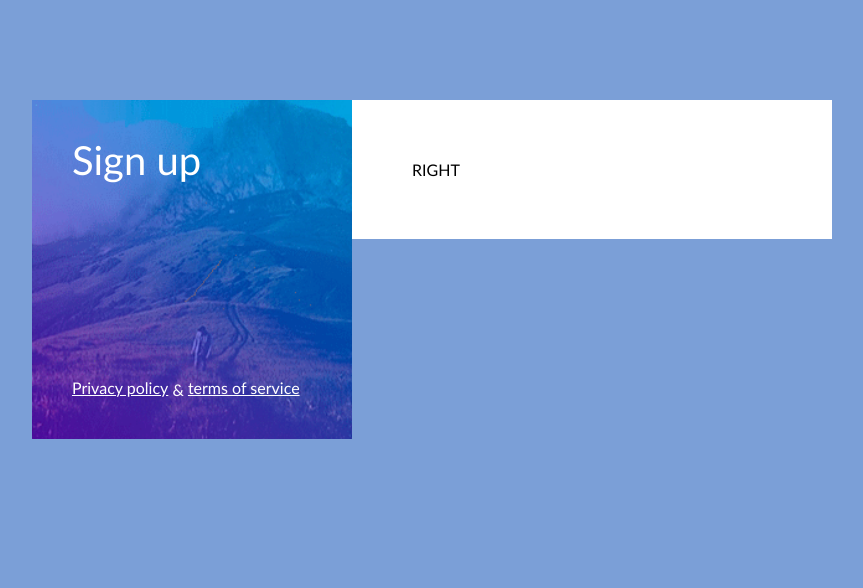
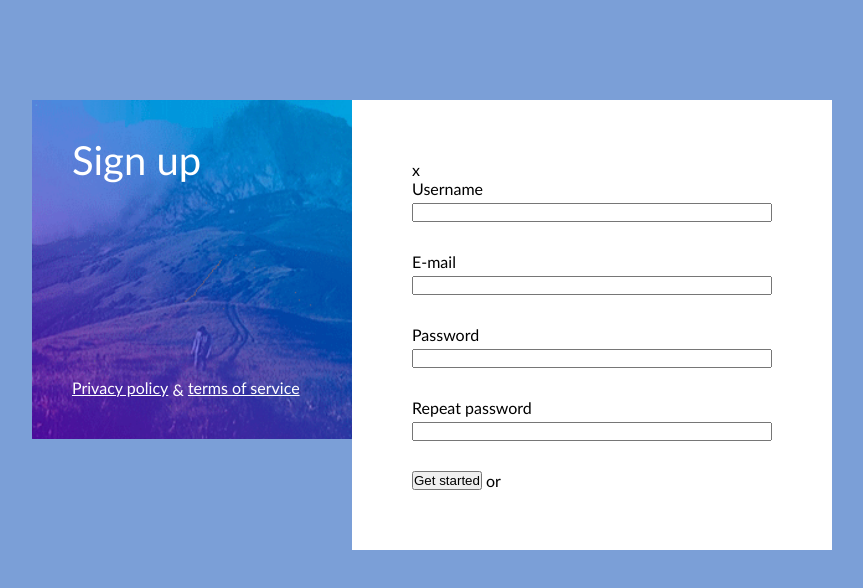
Before and after one commit to kauste/6-sign-up, a website: page index.html in a window 1280 px wide. Shown: the whole page, without its empty margins (208-1071 px from the left). Drawn offline with Linux system fonts and the light colour scheme.

Commit message:
Frrm.css

```diff
--- /dev/null
+++ b/css/form.css
@@ -0,0 +1,23 @@
+.form {
+    width: 100%;
+}
+
+.form > .form-row {
+    width: 100%;
+    margin-bottom:30px
+}
+
+.form > .form-row:last-child {
+    margin-bottom: 0px;
+}
+
+.form > .form-row > label {
+    display: inline-block;
+    width:100%;
+    margin-bottom: 5px;
+
+}
+
+.form > .form-row > input {
+    width:100%;
+}
--- a/css/main.css
+++ b/css/main.css
@@ -1,19 +1,3 @@
-body,
-body * {
-    margin: 0;
-    padding: 0;
-    vertical-align: top;
-    box-sizing: border-box;
-}
-
-body {
-    font-family: 'Gill Sans', 'Gill Sans MT', Calibri, 'Trebuchet MS', sans-serif;
-    background-color: #7B9FD7;
-}
-body {
-
-}
-
 .container {
     width: 800px;
     margin-left: calc(50% - 400px);
@@ -58,4 +42,8 @@ body {
     width: 60%;
     padding: 60px;
     float:left;
-    background-color:#fff
+    background-color:#fff;
+}
+
+.close {
+}
--- /dev/null
+++ b/css/reset.css
@@ -0,0 +1,12 @@
+body,
+body * {
+    margin: 0;
+    padding: 0;
+    vertical-align: top;
+    box-sizing: border-box;
+}
+
+body {
+    font-family: 'Gill Sans', 'Gill Sans MT', Calibri, 'Trebuchet MS', sans-serif;
+    background-color: #7B9FD7;
+}
--- a/index.html
+++ b/index.html
@@ -12,7 +12,15 @@
     <link rel="mask-icon" href="./favicon/safari-pinned-tab.svg" color="#5bbad5">
     <meta name="msapplication-TileColor" content="#da532c">
     <meta name="theme-color" content="#ffffff">
+    <!-- base reset-->
+    <link rel="stylesheet" href="./css/reset.css">
+    <!--3rd party-->
+    <!--components-->
+    <link rel="stylesheet" href="./css/button.css">
+    <link rel="stylesheet" href="./css/form.css">
+    <!--custom-->
     <link rel="stylesheet" href="./css/main.css">
+
     <title>SIGN UP</title>
 </head>
 <body>
@@ -26,7 +34,32 @@
             </footer>
         </div>
         <div class="right-column">
-            RIGHT
+            <p class="close">
+                x
+            </p>
+            <form class="form">
+                <div class="form-row">
+                    <label for="" class="label">Username</label>
+                    <input class="input">
+                </div>
+                <div class="form-row">
+                    <label for="" class="label">E-mail</label>
+                    <input class="input">
+                </div>
+                <div class="form-row">
+                    <label for="" class="label">Password</label>
+                    <input class="input">
+                </div>
+                <div class="form-row">
+                    <label for="" class="label">Repeat password</label>
+                    <input class="input">
+                </div>
+                <div class="form-row">
+                    <button type="submit">Get started</button>
+                    <span>or</span>
+                    <a href="#" class="link"></a>
+                </div>
+            </form>
         </div>
     </main>
 </body>
```
Also changed, not shown: css/button.css (added).
